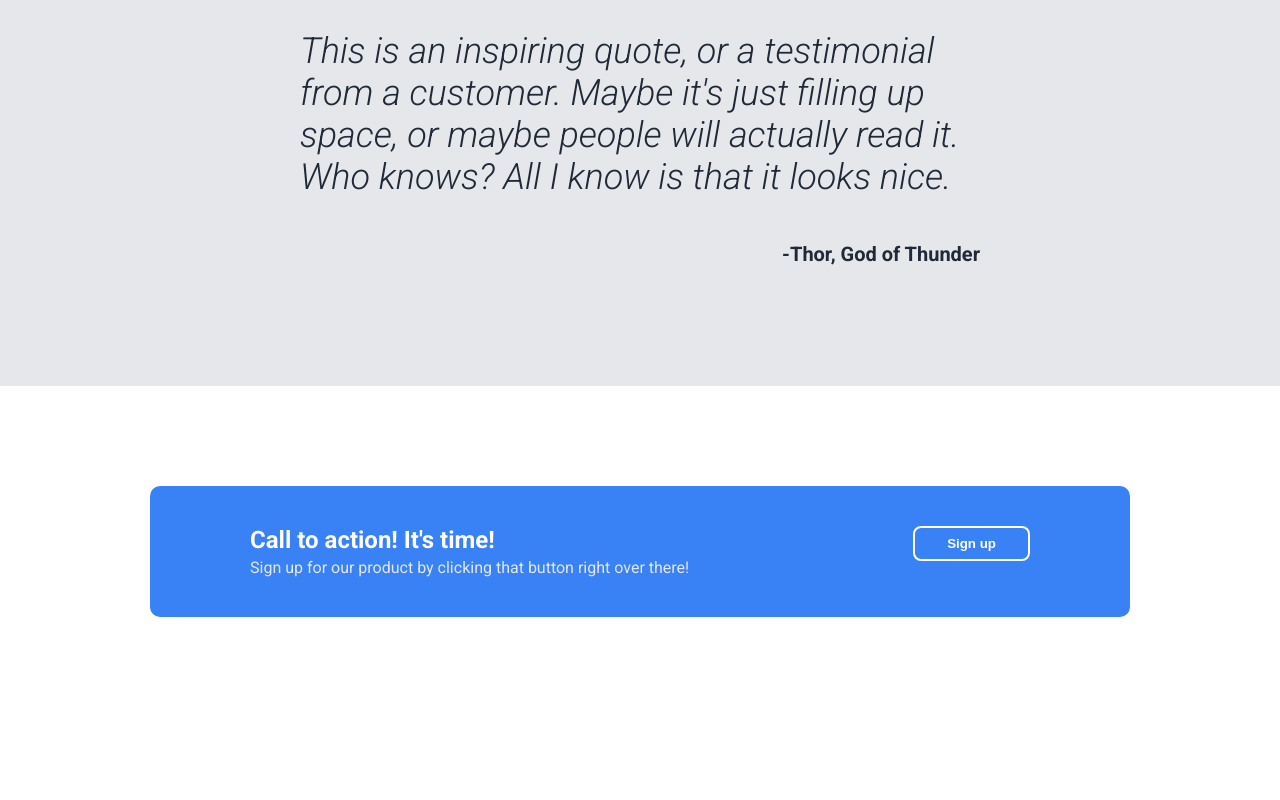
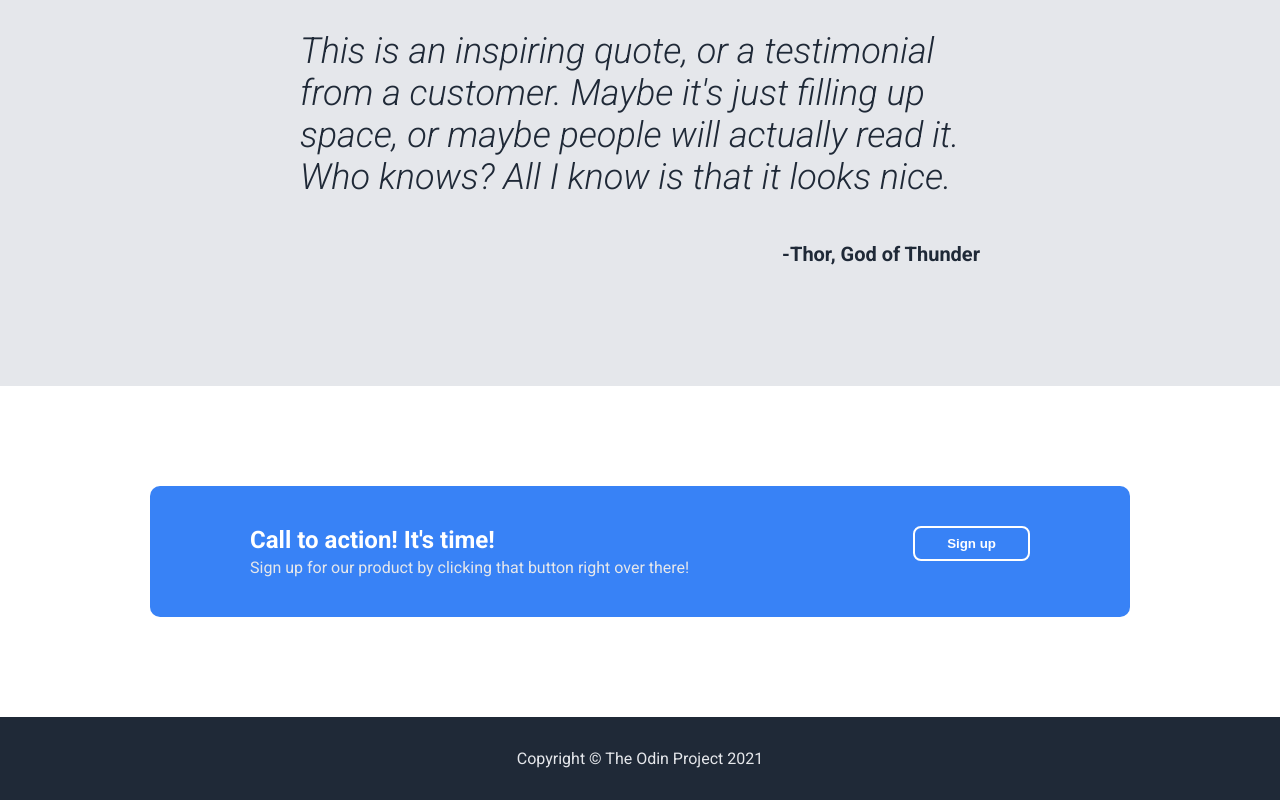
Before and after one commit to bubecode/landing-page, a plain HTML site: page index.html in a window 1280 px wide. Shown: the part 1088-1888 px from the top of the page. Before the commit the page ends 1805 px from the top, so only its background shows below. Drawn offline with Linux system fonts and the light colour scheme.

Commit message:
feat: add footer section with copyright text

```diff
--- a/index.html
+++ b/index.html
@@ -85,5 +85,8 @@
       </div>
     </div>
     <!-- end cta -->
+    <!-- footer section -->
+    <footer class="footer">Copyright &copy; The Odin Project 2021</footer>
+    <!-- end footer  -->
   </body>
 </html>
--- a/style.css
+++ b/style.css
@@ -154,7 +154,7 @@ body {
 }
 
 .cta-box {
-    background-color: #3882F6;
+  background-color: #3882f6;
   color: white;
   padding: 40px 100px;
   border-radius: 10px;
@@ -170,9 +170,17 @@ body {
 
 .cta-text p {
   margin: 4px 0 0 0;
-    color: #E5E7EB;
+  color: #e5e7eb;
 }
 
 .cta-button {
   border: 2px solid white;
 }
+
+.footer {
+  background-color: #1f2937;
+  color: #e5e7eb;
+  padding: 32px;
+  text-align: center;
+  font-size: 16px;
+}
```
Lines whose indentation alone changed are shown as unchanged.
